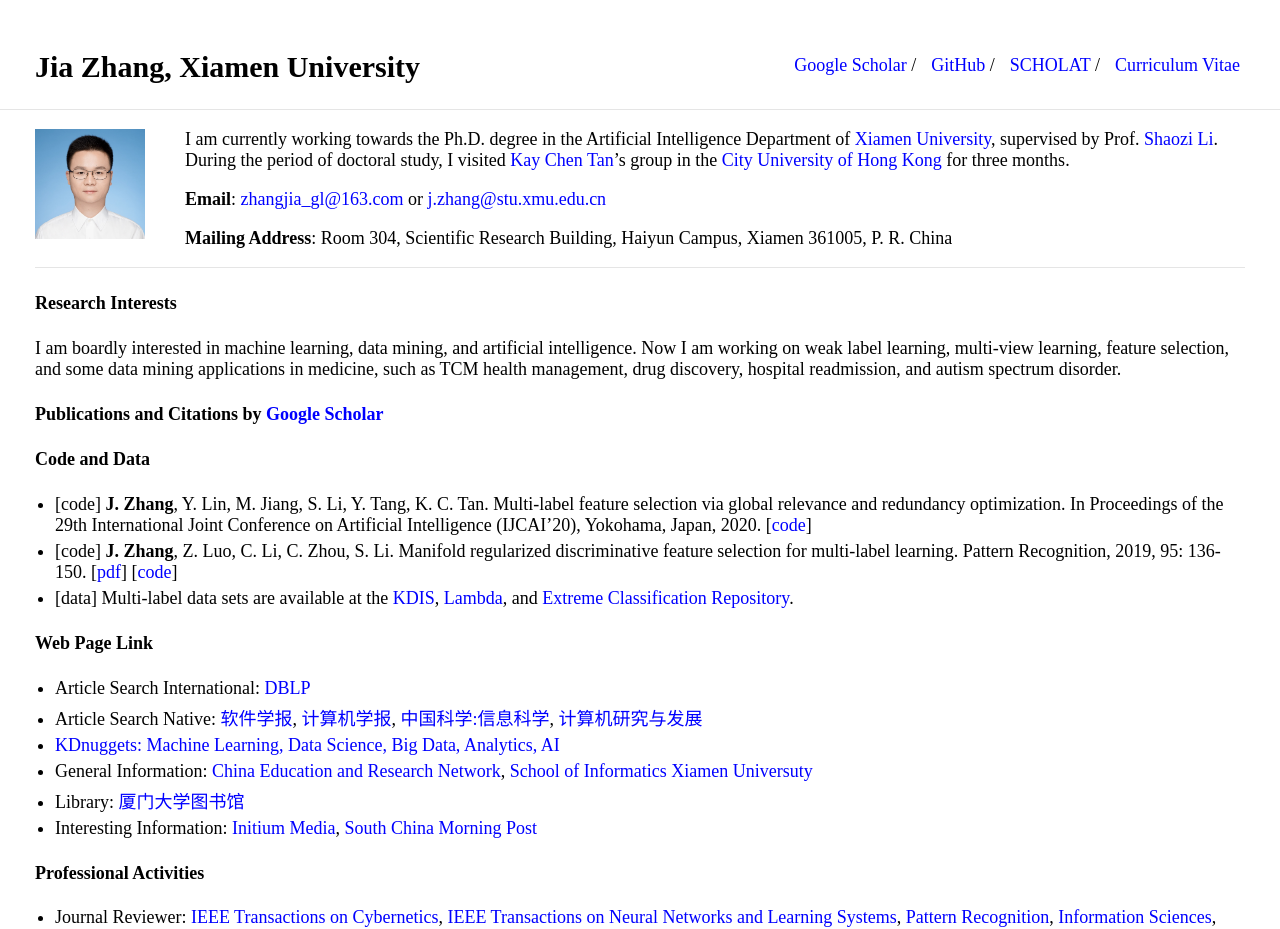
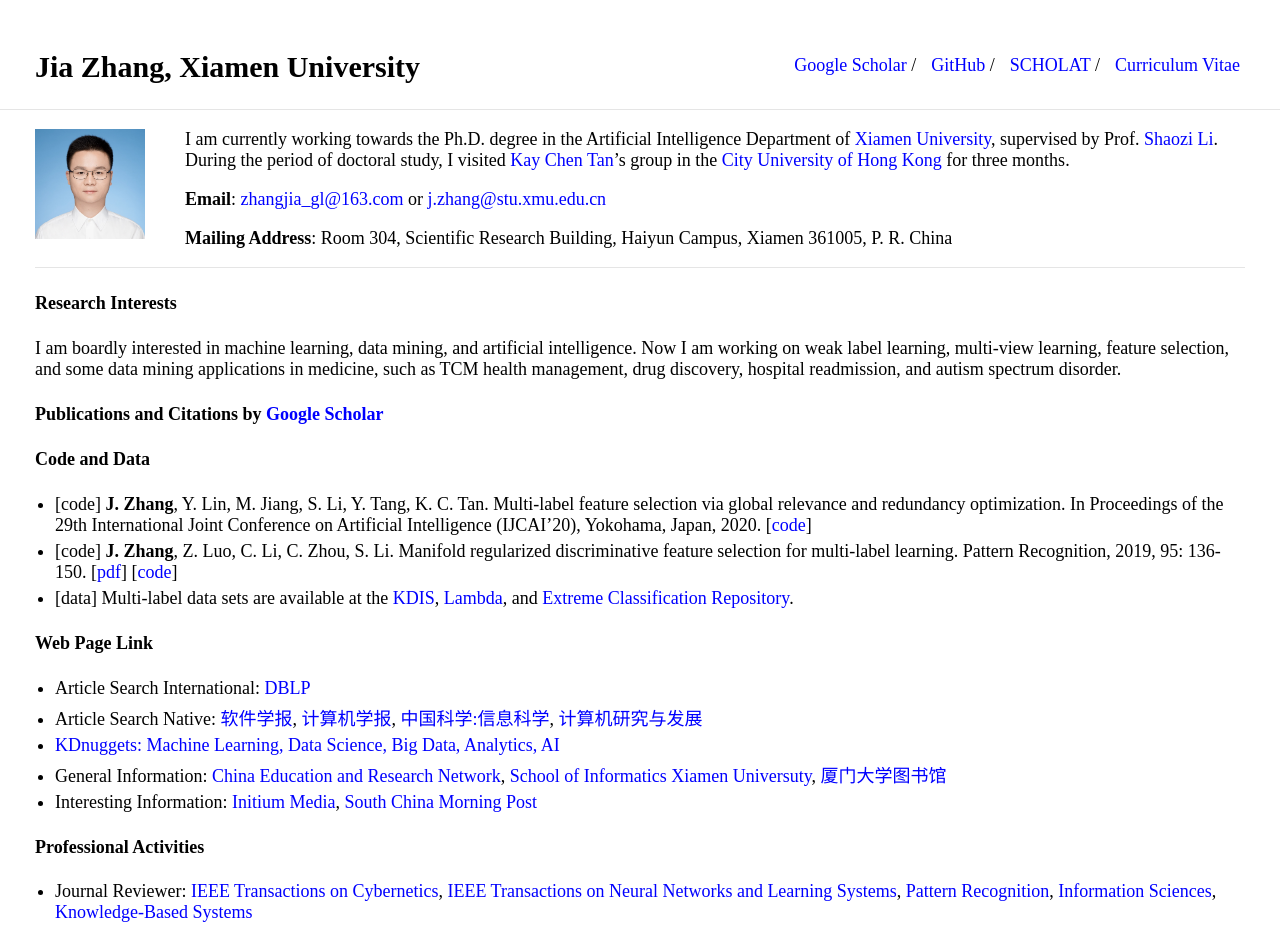
Before and after one commit to jiazhang-ml/jiazhang-ml.github.io, a Jekyll site: the page built from index.md, in a window 1280 px wide. Shown: the top 929 px of the page. Built offline with Jekyll 4.4.1, drawn with Linux system fonts in a browser that asks for light colours.

Commit message:
Update index.md

```diff
--- a/index.md
+++ b/index.md
@@ -28,8 +28,7 @@ I am boardly interested in machine learning, data mining, and artificial intelli
 * Article Search International: [DBLP](https://dblp.uni-trier.de/db/)
 * Article Search Native: [软件学报](http://navi.cnki.net/knavi/JournalDetail?pcode=CJFD&pykm=RJXB), [计算机学报](http://navi.cnki.net/knavi/JournalDetail?pcode=CJFD&pykm=JSJX), [中国科学:信息科学](http://navi.cnki.net/knavi/JournalDetail?pcode=CJFD&pykm=PZKX), [计算机研究与发展](http://navi.cnki.net/knavi/JournalDetail?pcode=CJFD&pykm=JFYZ)
 * [KDnuggets: Machine Learning, Data Science, Big Data, Analytics, AI](https://www.kdnuggets.com/)
-* General Information: [China Education and Research Network](http://www.edu.cn/), [School of Informatics Xiamen Universuty](https://information.xmu.edu.cn/)
-* Library: [厦门大学图书馆](https://library.xmu.edu.cn/)
+* General Information: [China Education and Research Network](http://www.edu.cn/), [School of Informatics Xiamen Universuty](https://information.xmu.edu.cn/), [厦门大学图书馆](https://library.xmu.edu.cn/)
 * Interesting Information: [Initium Media](https://theinitium.com/), [South China Morning Post](https://www.scmp.com/hk)
 
 #### Professional Activities
```
